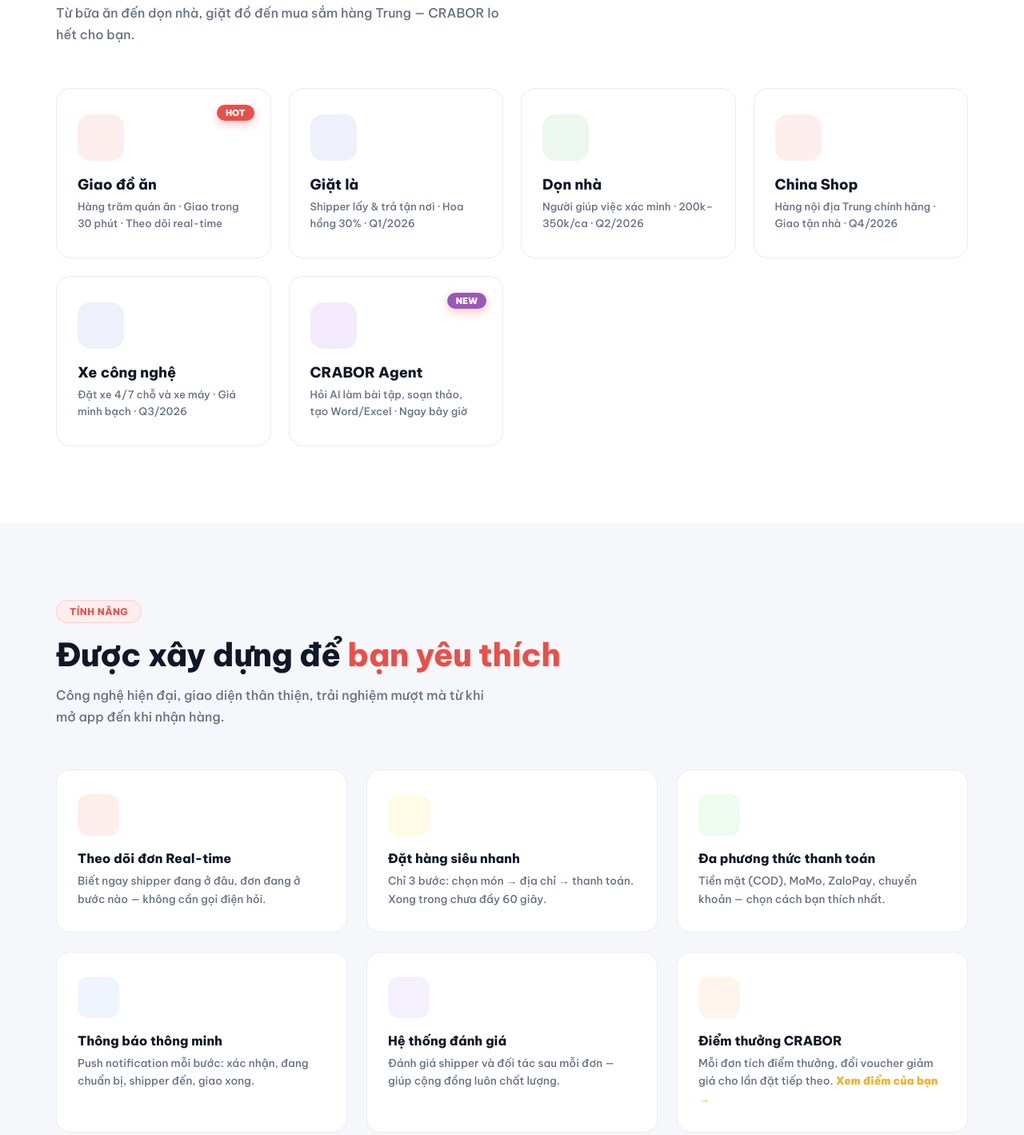
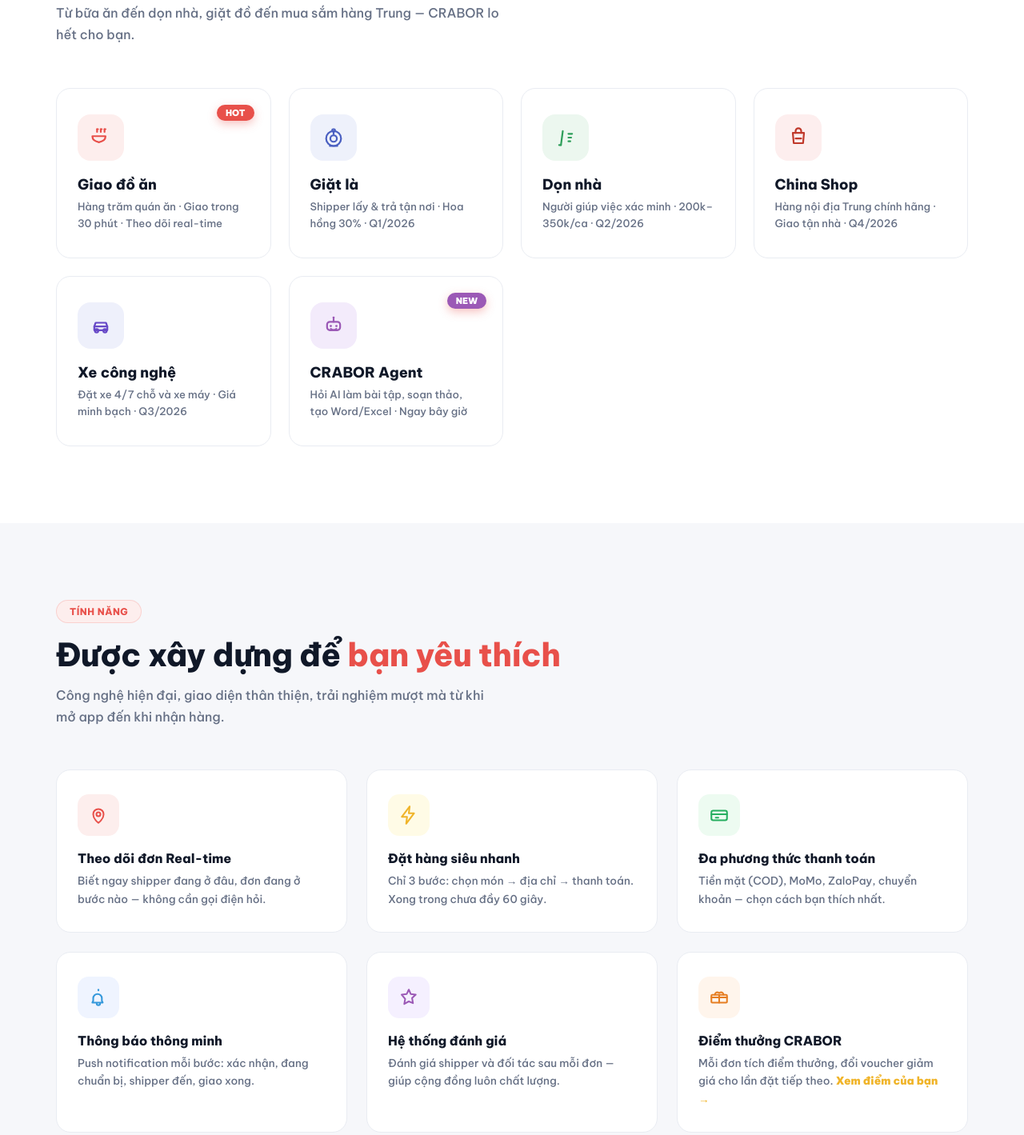
Before and after one commit to abcxyzDustry/Crabor-Shipper-Register, a website: page public/index.html in a window 1280 px wide. Shown: the part 999-2418 px from the top of the page at 80% size. Drawn offline with Linux system fonts and the light colour scheme.

Commit message:
feat(landing): cap nhat 2025->2026 + them icon outline cho 6 card dich vu & 6 card tinh nang

```diff
--- a/public/index.html
+++ b/public/index.html
@@ -807,33 +807,33 @@
     </div>
     <div class="services-grid">
       <div class="srv-card srv-food reveal reveal-delay-1">
-        <div class="srv-icon"></div>
+        <div class="srv-icon"><svg viewBox="0 0 24 24" width="28" height="28" fill="none" stroke="#E8504A" stroke-width="1.9" stroke-linecap="round" stroke-linejoin="round"><path d="M3 10.5V11c0 2.8 2.2 5 7 6 4.8-1 7-3.2 7-6v-.5H3Z"/><path d="M8 6V3"/><path d="M12 6V3"/><path d="M16 6V3"/><path d="M8 3h1"/><path d="M12 3h1"/><path d="M16 3h1"/></svg></div>
         <div class="srv-name">Giao đồ ăn</div>
         <div class="srv-sub">Hàng trăm quán ăn · Giao trong 30 phút · Theo dõi real-time</div>
         <div class="srv-badge">HOT</div>
       </div>
       <div class="srv-card srv-laundry reveal reveal-delay-2">
-        <div class="srv-icon"></div>
+        <div class="srv-icon"><svg viewBox="0 0 24 24" width="28" height="28" fill="none" stroke="#4A5FC1" stroke-width="1.9" stroke-linecap="round" stroke-linejoin="round"><circle cx="12" cy="13" r="8"/><circle cx="12" cy="13" r="3.5"/><path d="M12 8V5.5"/><rect x="10.5" y="3" width="3" height="2.5" rx="1"/><path d="M8 21h8"/></svg></div>
         <div class="srv-name">Giặt là</div>
         <div class="srv-sub">Shipper lấy & trả tận nơi · Hoa hồng 30% · Q1/2026</div>
       </div>
       <div class="srv-card srv-clean reveal reveal-delay-3">
-        <div class="srv-icon"></div>
+        <div class="srv-icon"><svg viewBox="0 0 24 24" width="28" height="28" fill="none" stroke="#2E9E5A" stroke-width="1.9" stroke-linecap="round" stroke-linejoin="round"><path d="M9 5 7 20"/><path d="M7 20H5"/><path d="M15 8h4"/><path d="M15 12h3"/><path d="M15 16h2"/></svg></div>
         <div class="srv-name">Dọn nhà</div>
         <div class="srv-sub">Người giúp việc xác minh · 200k–350k/ca · Q2/2026</div>
       </div>
       <div class="srv-card srv-china reveal reveal-delay-4">
-        <div class="srv-icon"></div>
+        <div class="srv-icon"><svg viewBox="0 0 24 24" width="28" height="28" fill="none" stroke="#C0392B" stroke-width="1.9" stroke-linecap="round" stroke-linejoin="round"><path d="M6 7h12l-1 11H7L6 7Z"/><path d="M9 7V5a3 3 0 0 1 6 0v2"/><path d="M9 13h6"/></svg></div>
         <div class="srv-name">China Shop</div>
         <div class="srv-sub">Hàng nội địa Trung chính hãng · Giao tận nhà · Q4/2026</div>
       </div>
       <div class="srv-card srv-ride reveal" style="transition-delay:.5s">
-        <div class="srv-icon"></div>
+        <div class="srv-icon"><svg viewBox="0 0 24 24" width="28" height="28" fill="none" stroke="#6749C7" stroke-width="1.9" stroke-linecap="round" stroke-linejoin="round"><path d="M5 13 6.5 9H17.5L19 13"/><path d="M5 13h14v4H5z"/><circle cx="7.5" cy="17.5" r="1.8"/><circle cx="16.5" cy="17.5" r="1.8"/></svg></div>
         <div class="srv-name">Xe công nghệ</div>
         <div class="srv-sub">Đặt xe 4/7 chỗ và xe máy · Giá minh bạch · Q3/2026</div>
       </div>
       <div class="srv-card srv-agent reveal" style="transition-delay:.55s;cursor:pointer" onclick="window.location.href='/agent'">
-        <div class="srv-icon"></div>
+        <div class="srv-icon"><svg viewBox="0 0 24 24" width="28" height="28" fill="none" stroke="#9B59B6" stroke-width="1.9" stroke-linecap="round" stroke-linejoin="round"><rect x="5" y="8" width="14" height="9" rx="3"/><path d="M12 8V5"/><circle cx="12" cy="3.5" r="1.2" fill="#9B59B6" stroke="none"/><circle cx="9" cy="12.5" r="1.2" fill="#9B59B6" stroke="none"/><circle cx="15" cy="12.5" r="1.2" fill="#9B59B6" stroke="none"/><path d="M9 15.5c1 .7 2 1.2 3 1.2s2-.5 3-1.2"/></svg></div>
         <div class="srv-name">CRABOR Agent</div>
         <div class="srv-sub">Hỏi AI làm bài tập, soạn thảo, tạo Word/Excel · Ngay bây giờ</div>
         <div class="srv-badge" style="background:#9B59B6;color:#fff">NEW</div>
@@ -852,32 +852,32 @@
     </div>
     <div class="features-grid">
       <div class="feat-card reveal reveal-delay-1">
-        <div class="feat-icon fi-red"></div>
+        <div class="feat-icon fi-red"><svg viewBox="0 0 24 24" width="26" height="26" fill="none" stroke="#E8504A" stroke-width="1.9" stroke-linecap="round" stroke-linejoin="round"><path d="M12 21s6-4.5 6-10a6 6 0 0 0-12 0c0 5.5 6 10 6 10Z"/><circle cx="12" cy="11" r="2.3"/></svg></div>
         <div class="feat-name">Theo dõi đơn Real-time</div>
         <div class="feat-desc">Biết ngay shipper đang ở đâu, đơn đang ở bước nào — không cần gọi điện hỏi.</div>
       </div>
       <div class="feat-card reveal reveal-delay-2">
-        <div class="feat-icon fi-yellow"></div>
+        <div class="feat-icon fi-yellow"><svg viewBox="0 0 24 24" width="26" height="26" fill="none" stroke="#F0B429" stroke-width="1.9" stroke-linecap="round" stroke-linejoin="round"><path d="M13 2L4 14h6l-1 8 9-12h-6l1-8Z"/></svg></div>
         <div class="feat-name">Đặt hàng siêu nhanh</div>
         <div class="feat-desc">Chỉ 3 bước: chọn món → địa chỉ → thanh toán. Xong trong chưa đầy 60 giây.</div>
       </div>
       <div class="feat-card reveal reveal-delay-3">
-        <div class="feat-icon fi-green"></div>
+        <div class="feat-icon fi-green"><svg viewBox="0 0 24 24" width="26" height="26" fill="none" stroke="#27AE60" stroke-width="1.9" stroke-linecap="round" stroke-linejoin="round"><rect x="3" y="7" width="18" height="11" rx="2"/><path d="M3 11h18"/><path d="M8 15h3"/></svg></div>
         <div class="feat-name">Đa phương thức thanh toán</div>
         <div class="feat-desc">Tiền mặt (COD), MoMo, ZaloPay, chuyển khoản — chọn cách bạn thích nhất.</div>
       </div>
       <div class="feat-card reveal reveal-delay-1">
-        <div class="feat-icon fi-blue"></div>
+        <div class="feat-icon fi-blue"><svg viewBox="0 0 24 24" width="26" height="26" fill="none" stroke="#3498DB" stroke-width="1.9" stroke-linecap="round" stroke-linejoin="round"><path d="M6 13a5 5 0 0 1 10 0v3l1 2H5l1-2v-3Z"/><path d="M10 19a2 2 0 0 0 4 0"/><path d="M12 3v1"/></svg></div>
         <div class="feat-name">Thông báo thông minh</div>
         <div class="feat-desc">Push notification mỗi bước: xác nhận, đang chuẩn bị, shipper đến, giao xong.</div>
       </div>
       <div class="feat-card reveal reveal-delay-2">
-        <div class="feat-icon fi-purple"></div>
+        <div class="feat-icon fi-purple"><svg viewBox="0 0 24 24" width="26" height="26" fill="none" stroke="#9B59B6" stroke-width="1.9" stroke-linecap="round" stroke-linejoin="round"><path d="M12 3l2.2 5 5.8.8-4.2 4 1 5.8L12 16.6l-5.2 2.9 1-5.8L3.8 8.8l5.8-.8L12 3Z"/></svg></div>
         <div class="feat-name">Hệ thống đánh giá</div>
         <div class="feat-desc">Đánh giá shipper và đối tác sau mỗi đơn — giúp cộng đồng luôn chất lượng.</div>
       </div>
       <div class="feat-card reveal reveal-delay-3">
-        <div class="feat-icon fi-orange"></div>
+        <div class="feat-icon fi-orange"><svg viewBox="0 0 24 24" width="26" height="26" fill="none" stroke="#E67E22" stroke-width="1.9" stroke-linecap="round" stroke-linejoin="round"><rect x="3" y="9" width="18" height="9" rx="1"/><path d="M12 9V18"/><path d="M7 9a3 3 0 0 1 3-3 3 3 0 0 1 2 1 3 3 0 0 1 2-1 3 3 0 0 1 3 3"/><path d="M3 12h18"/></svg></div>
         <div class="feat-name">Điểm thưởng CRABOR</div>
         <div class="feat-desc">Mỗi đơn tích điểm thưởng, đổi voucher giảm giá cho lần đặt tiếp theo. <a href="/points" style="color:#F0B429;font-weight:900">Xem điểm của bạn →</a></div>
       </div>
@@ -1076,7 +1076,7 @@
     </div>
   </div>
   <div class="footer-bottom">
-    <p>© 2025 CRABOR TECH CO., LTD. Đã đăng ký bản quyền.</p>
+    <p>© 2026 CRABOR TECH CO., LTD. Đã đăng ký bản quyền.</p>
     <button class="footer-tos" onclick="openModal()">Điều khoản & Chính sách pháp lý</button>
   </div>
 </footer>
```
